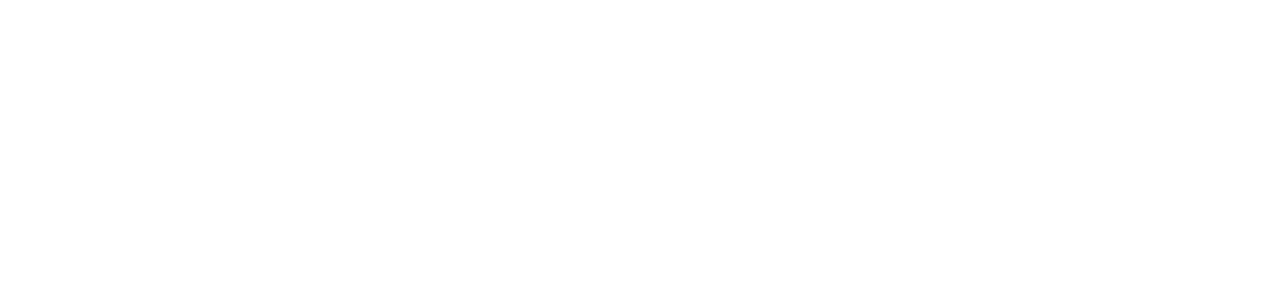
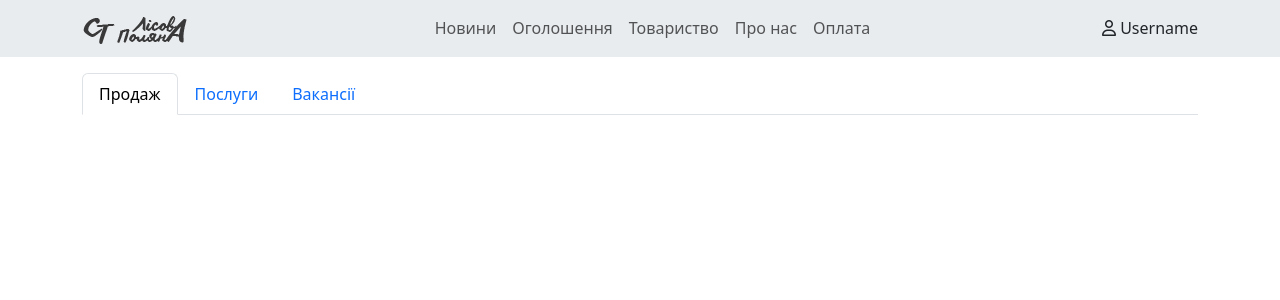
Before and after one commit to Gleb-Pastushenko/GeekHub-GP, a React (Create React App) app in the folder frontend/: page /ads/sell in a window 1280 px wide. Before the commit this address had no page. Shown: the top 300 px of the page. Built offline with nearby package versions, Linux system fonts and the light colour scheme.

Commit message:
Ads Nested Routes complete

```diff
--- a/frontend/src/App.jsx
+++ b/frontend/src/App.jsx
@@ -1,4 +1,4 @@
-import { BrowserRouter, Routes, Route } from "react-router-dom";
+import { BrowserRouter, Routes, Route, Navigate } from "react-router-dom";
 
 import RootLayout from "./components/RootLayout.component";
 import News from "./pages/News.page";
@@ -6,6 +6,8 @@ import Ads from "./pages/Ads.page";
 import Community from "./pages/Community.page";
 import AboutUs from "./pages/AboutUs.page";
 import Payments from "./pages/Payments.page";
+import UserProfile from "./pages/UserProfile.page";
+import AdsLayout from "./components/AdsLayout.component";
 
 
 function App() {
@@ -15,13 +17,18 @@ function App() {
         <Routes>
           <Route path="/" element={<RootLayout />}>
             <Route index element={<News />} />
-            <Route path="ads/" element={<Ads />} />
-            <Route path="community/" element={<Community />} />
-            <Route path="about-us/" element={<AboutUs />} />
-            <Route path="payments/" element={<Payments />} />
+            <Route path="ads" element={<AdsLayout />}>
+              <Route index element={<Navigate to="sell" />} />
+              <Route path="sell" element={<Ads />} />
+              <Route path="services" element={<Ads />} />
+              <Route path="vacancies" element={<Ads />} />
+            </Route>
+            <Route path="community" element={<Community />} />
+            <Route path="about-us" element={<AboutUs />} />
+            <Route path="payments" element={<Payments />} />
+            <Route path="user-profile" element={<UserProfile />}></Route>
           </Route>
         </Routes>
-
       </div>
     </BrowserRouter >
 
--- /dev/null
+++ b/frontend/src/components/AdsLayout.component.jsx
@@ -0,0 +1,29 @@
+import { Nav } from 'react-bootstrap';
+import { LinkContainer } from 'react-router-bootstrap';
+import { Outlet } from 'react-router-dom';
+
+const AdsLayout = () => {
+  return (
+    <div>
+      <Nav className="pt-3 text-color-primary" variant="tabs" defaultActiveKey="sell">
+
+        <LinkContainer to="sell" eventKey="sell">
+          <Nav.Link>Продаж</Nav.Link>
+        </LinkContainer>
+
+
+        <LinkContainer to="services">
+          <Nav.Link>Послуги</Nav.Link>
+        </LinkContainer>
+
+
+        <LinkContainer to="vacancies">
+          <Nav.Link>Вакансії</Nav.Link>
+        </LinkContainer>
+      </Nav>
+      <Outlet />
+    </div>
+  )
+}
+
+export default AdsLayout
--- a/frontend/src/components/Header.component.jsx
+++ b/frontend/src/components/Header.component.jsx
@@ -7,33 +7,34 @@ import { LinkContainer } from 'react-router-bootstrap'
 const Header = () => {
   return (
     <header>
-      <Navbar collapseOnSelect expand="lg" className="bg-body-tertiary">
+      <Navbar collapseOnSelect expand="lg" className="bg-body-secondary">
         <Container>
           <LinkContainer to="/">
             <Navbar.Brand href="#">
               <img src={logo} alt="site logo" />
             </Navbar.Brand>
           </LinkContainer>
-
-          <Nav.Link className="ms-auto me-3 me-lg-0 order-lg-2">
-            <i className="fa-regular fa-user"></i> Username
-          </Nav.Link>
+          <LinkContainer to="user-profile">
+            <Nav.Link className="ms-auto me-3 me-lg-0 order-lg-2">
+              <i className="fa-regular fa-user"></i> Username
+            </Nav.Link>
+          </LinkContainer>
           <Navbar.Toggle aria-controls="basic-navbar-nav" />
           <Navbar.Collapse id="basic-navbar-nav">
             <Nav className="mx-auto">
               <LinkContainer to="/">
                 <Nav.Link>Новини</Nav.Link>
               </LinkContainer>
-              <LinkContainer to="/ads">
+              <LinkContainer to="ads">
                 <Nav.Link>Оголошення</Nav.Link>
               </LinkContainer>
-              <LinkContainer to="/community">
+              <LinkContainer to="community">
                 <Nav.Link>Товариство</Nav.Link>
               </LinkContainer>
-              <LinkContainer to="/about-us">
+              <LinkContainer to="about-us">
                 <Nav.Link>Про нас</Nav.Link>
               </LinkContainer>
-              <LinkContainer to="/payments">
+              <LinkContainer to="payments">
                 <Nav.Link>Оплата</Nav.Link>
               </LinkContainer>
             </Nav>
--- a/frontend/src/components/RootLayout.component.jsx
+++ b/frontend/src/components/RootLayout.component.jsx
@@ -1,16 +1,21 @@
+import { Container } from 'react-bootstrap';
+import { Outlet } from 'react-router-dom';
+
 import Footer from "./Footer.component"
 import Header from "./Header.component"
+
 
 const RootLayout = () => {
   return (
     <>
       <Header />
       <main>
-
+        <Container>
+          <Outlet />
+        </Container>
       </main>
       <Footer />
     </>
-
   )
 }
 
--- /dev/null
+++ b/frontend/src/pages/UserProfile.page.jsx
@@ -0,0 +1,9 @@
+const UserProfile = () => {
+  return (
+    <div>
+
+    </div>
+  )
+}
+
+export default UserProfile
```
